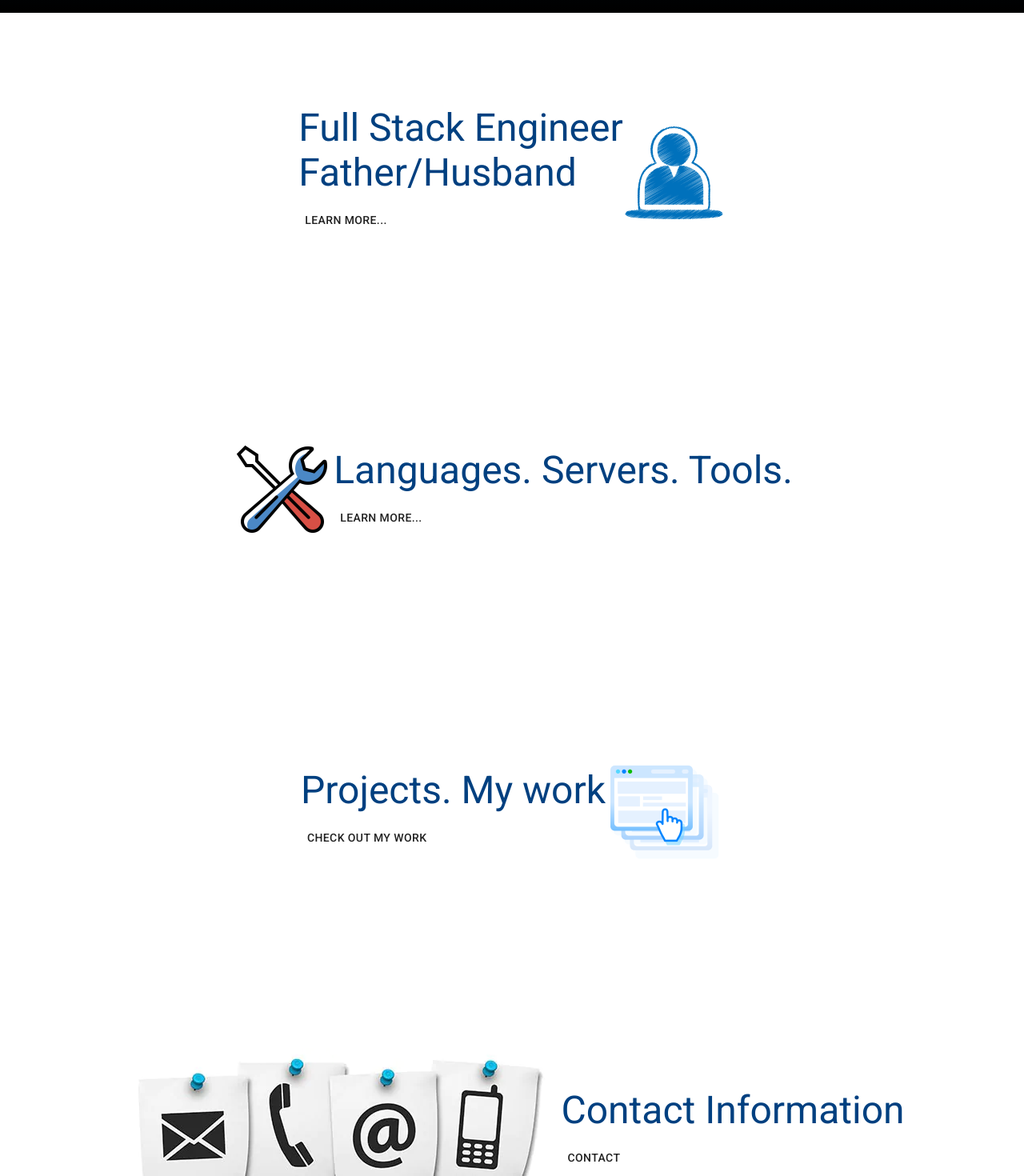
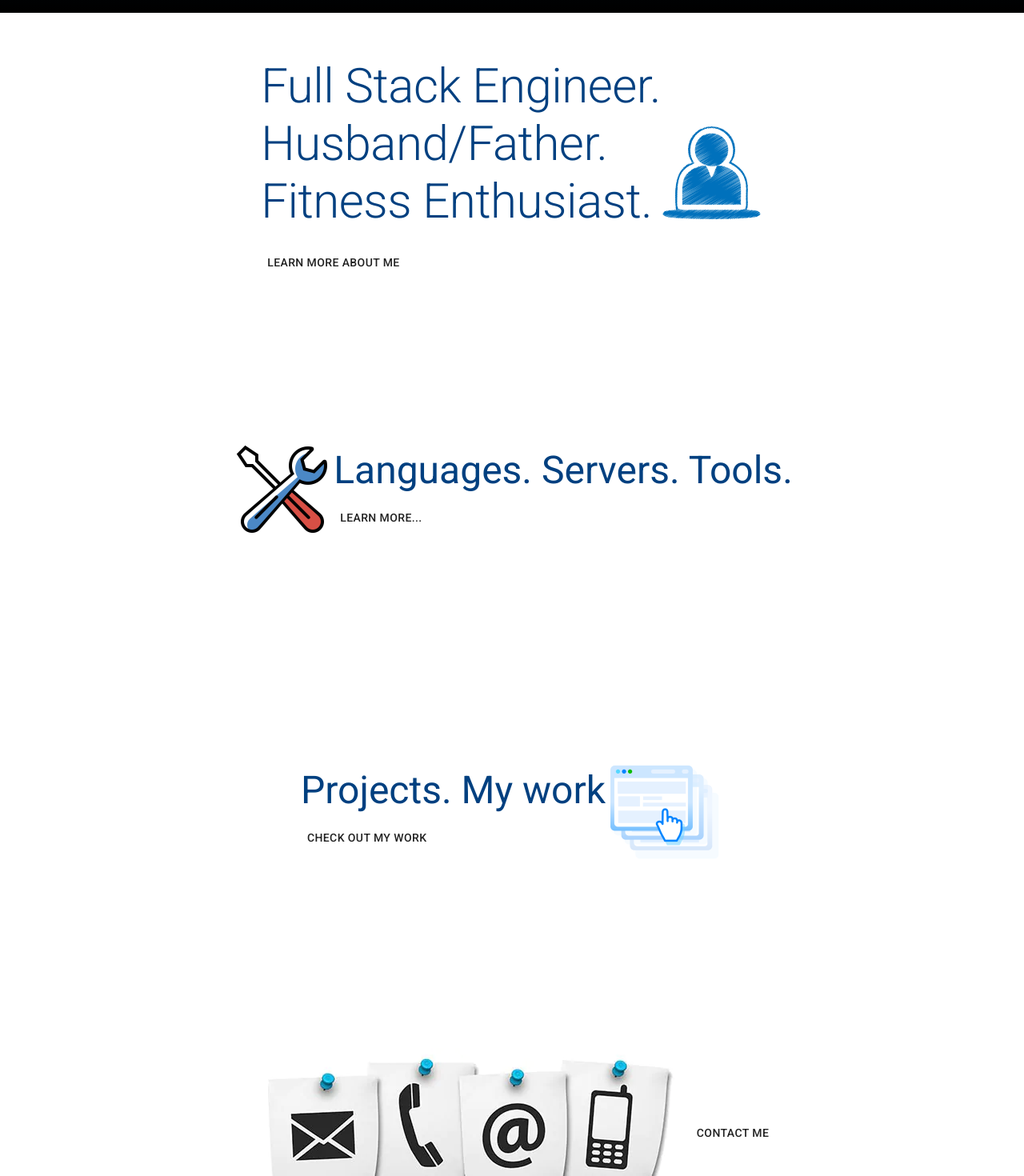
Before and after one commit to tsinmoua/Portfolio, a React (Create React App) app: page / in a window 1280 px wide. Shown: the part 800-2270 px from the top of the page at 80% size. Built offline with nearby package versions, Linux system fonts and the light colour scheme.

Commit message:
Home page styling

```diff
--- a/src/pages/Home.js
+++ b/src/pages/Home.js
@@ -69,16 +69,18 @@
         <Grid container
           justify='center'
           alignItems='center'
-          style={{ height: '50vh', backgroundImage: 'linear-gradient(white, white)' }}>
+          style={{ height: '50vh' }}>
           <Grid item>
-            <Typography variant='h3'>
-              Full Stack Engineer
-          <br />
-          Father/Husband
-          <br />
+            <Typography variant='h2'>
+              Full Stack Engineer.
+              <br />
+              Husband/Father.
+              <br />
+              Fitness Enthusiast.
+              <br />
               <Button>
-                Learn more...
-            </Button>
+                Learn more about me
+              </Button>
             </Typography>
           </Grid>
           <Grid item>
@@ -130,13 +132,9 @@
             <img src={contact} alt='Contact' />
           </Grid>
           <Grid item>
-            <Typography variant='h3'>
-              Contact Information
-              <br />
-              <Button>
-                Contact
+            <Button>
+              Contact Me
               </Button>
-            </Typography>
           </Grid>
         </Grid>
 
```
Also changed, not shown: 1 other file (tests, documents, lock files or other folders).
